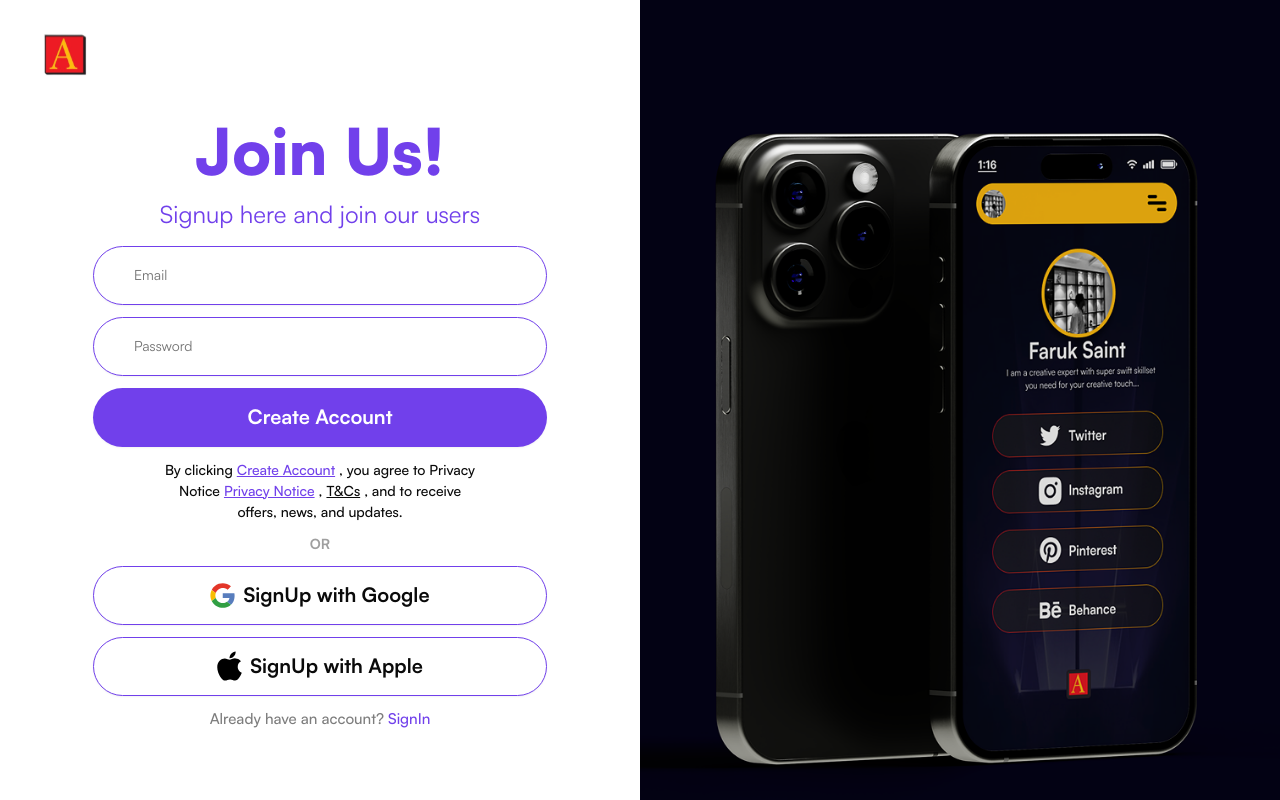
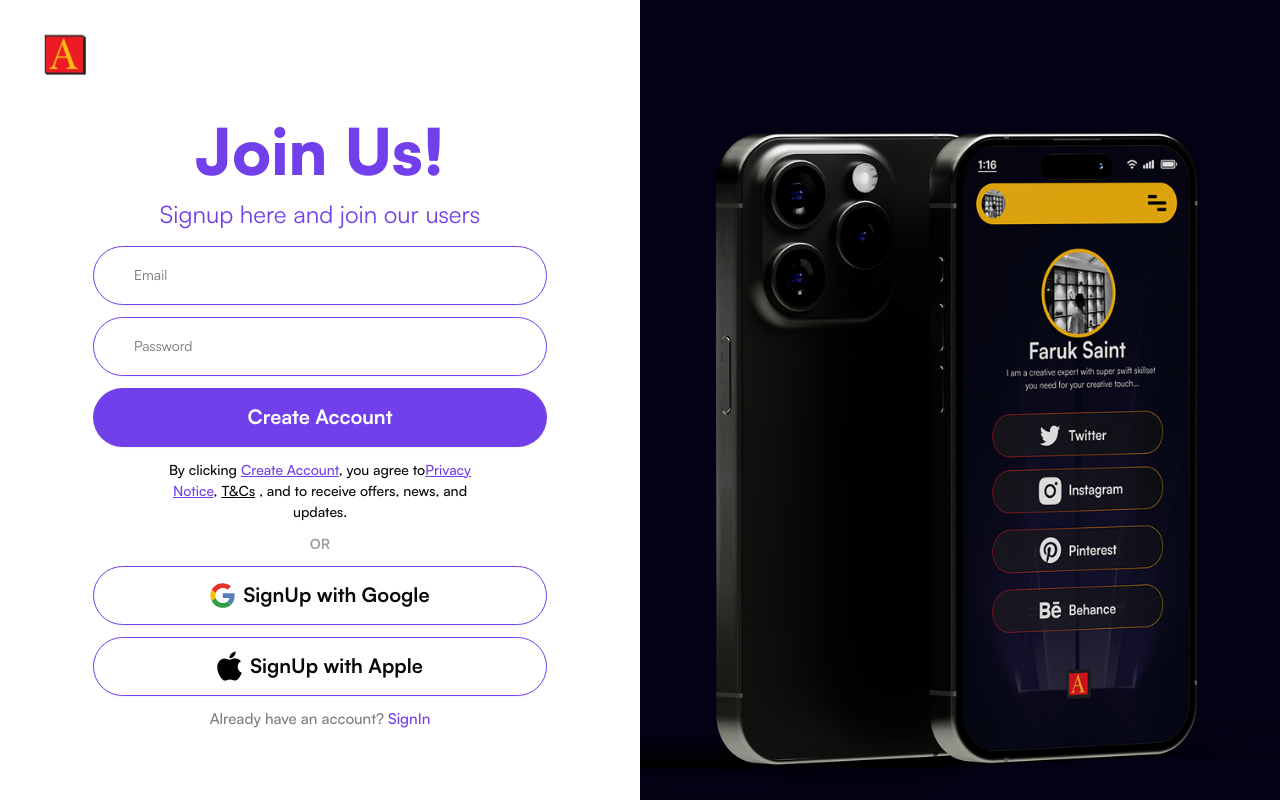
Before and after one commit to abioprofile/A, a Next.js app: page /sign-up in a window 1280 px wide. Built offline with nearby package versions, Linux system fonts and the light colour scheme.

Commit message:
troubleshooting

```diff
--- a/src/app/sign-up/page.tsx
+++ b/src/app/sign-up/page.tsx
@@ -20,8 +20,8 @@
 
                 <p className='text-[14px] text-center px-5 lg:px-20 font-semibold'>
                     By clicking
-                    <Link href="/sign-up" className='text-[#7140EB] underline mx-1'>Create Account</Link>, you agree to Privacy Notice
-                    <Link href="/privacy-policy" className='text-[#7140EB] underline mx-1'>Privacy Notice</Link>,
+                    <Link href="/sign-up" className='text-[#7140EB] underline ml-1'>Create Account</Link>, you agree to
+                    <Link href="/privacy-policy" className='text-[#7140EB] underline'>Privacy Notice</Link>,
                     <Link href="/terms" className='underline mx-1'>T&Cs</Link>, and to receive offers, news, and updates.
                 </p>
                 <div className='space-y-3 flex flex-col items-center w-full'>
```
